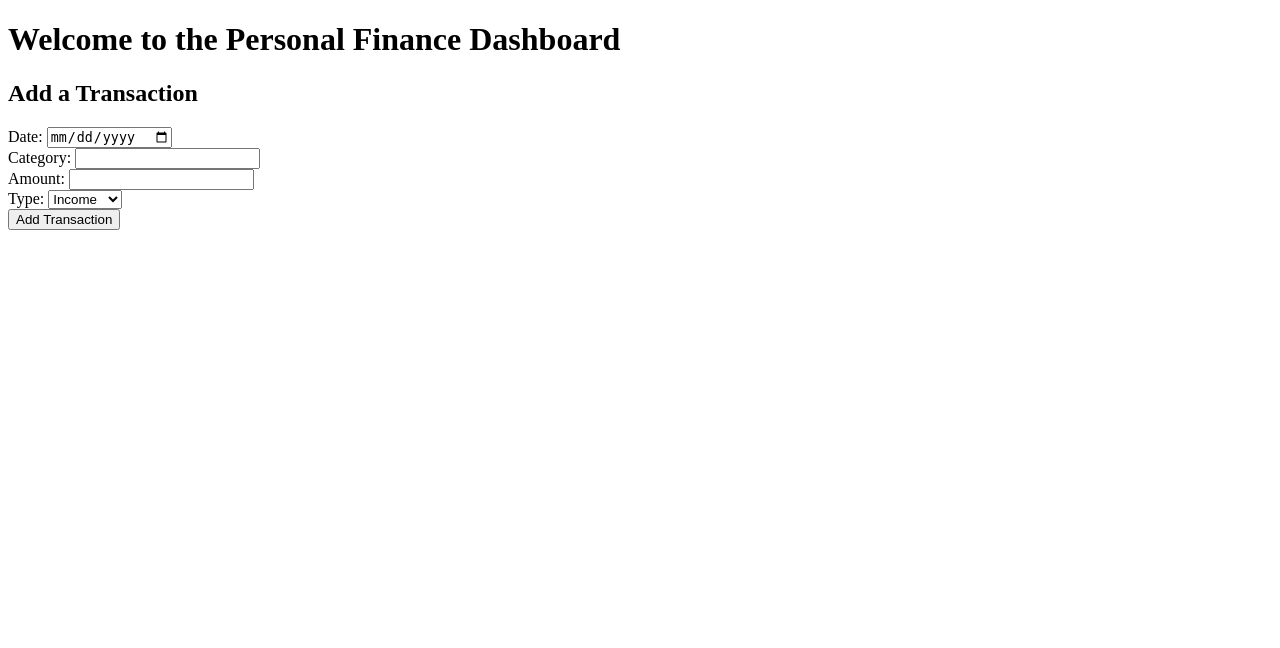
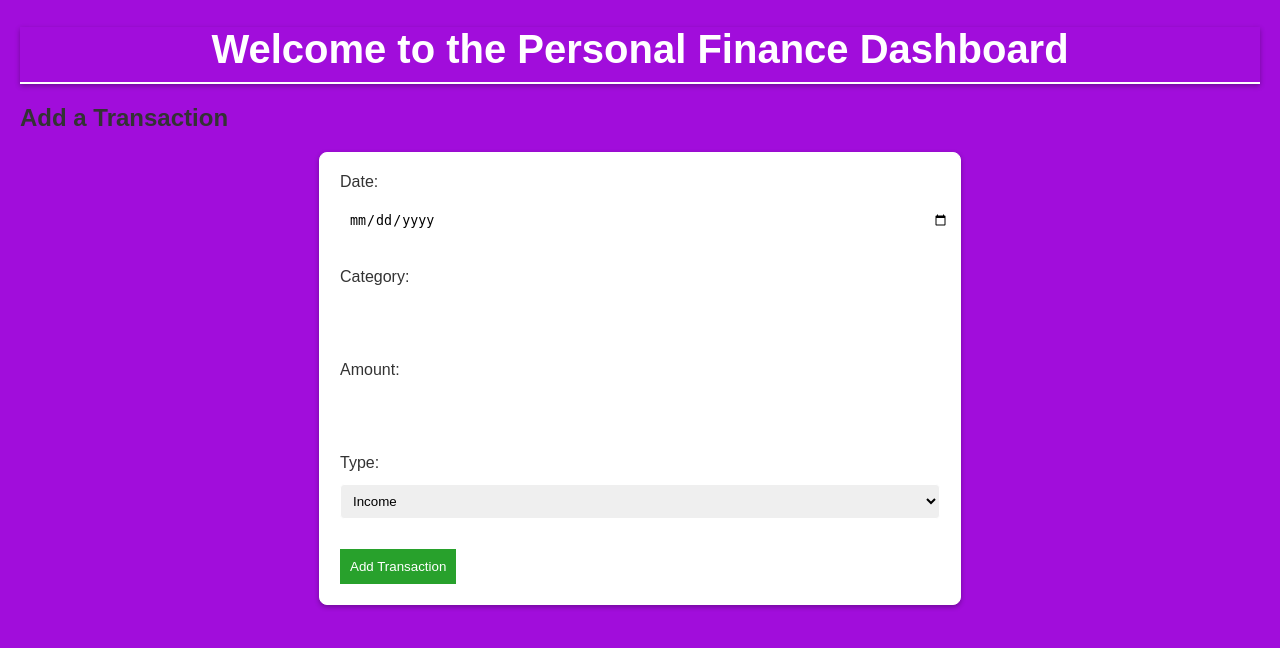
Before and after one commit to JPaek2000/FinDash, a Flask app: page / in a window 1280 px wide. Shown: the top 648 px of the page. Run offline with Flask 3, Linux system fonts and the light colour scheme.

Commit message:
basic css + js setup

```diff
--- /dev/null
+++ b/static/script.js
@@ -0,0 +1,4 @@
+//basic js
+document.addEventListener('DOMContentLoaded', function() {
+    console.log('Dashboard loaded.');
+});
--- /dev/null
+++ b/static/styles.css
@@ -0,0 +1,48 @@
+/*Testing css ignore the purple for now*/
+body {
+    font-family: Arial, sans-serif;
+    margin: 20px;
+    color: #333;
+    background-color: #a10ddb; /* Purple background */
+}
+
+h1 {
+    color: #ffffff; /* White text for contrast */
+    text-align: center;
+    font-size: 2.5em;
+    margin-bottom: 20px;
+    font-weight: bold;
+    border-bottom: 2px solid #fff;
+    padding-bottom: 10px;
+    box-shadow: 0 2px 5px rgba(0, 0, 0, 0.3);
+}
+
+form {
+    max-width: 600px;
+    margin: 0 auto;
+    padding: 20px;
+    border: 1px solid #ffffff;
+    border-radius: 8px;
+    background-color: #fff;
+    box-shadow: 0 2px 5px rgba(0, 0, 0, 0.3);
+}
+
+label, input, select {
+    display: block;
+    width: 100%;
+    margin-bottom: 12px;
+}
+
+input, select {
+    padding: 8px;
+    border: 1px solid #ffffff;
+    border-radius: 4px;
+}
+
+button {
+    background: #28a12c;
+    color: #fff;
+    padding: 10px;
+    border: none;
+
+}
--- a/templates/index.html
+++ b/templates/index.html
@@ -4,6 +4,8 @@
     <meta charset="UTF-8">
     <meta name="viewport" content="width=device-width, initial-scale=1.0">
     <title>Personal Finance Dashboard</title>
+    <link rel="stylesheet" href="{{ url_for('static', filename='styles.css') }}">
+    <script src="{{ url_for('static', filename='script.js') }}" defer></script>
 </head>
 <body>
     <h1>Welcome to the Personal Finance Dashboard</h1>
```
Also changed, not shown: 1 other file.
